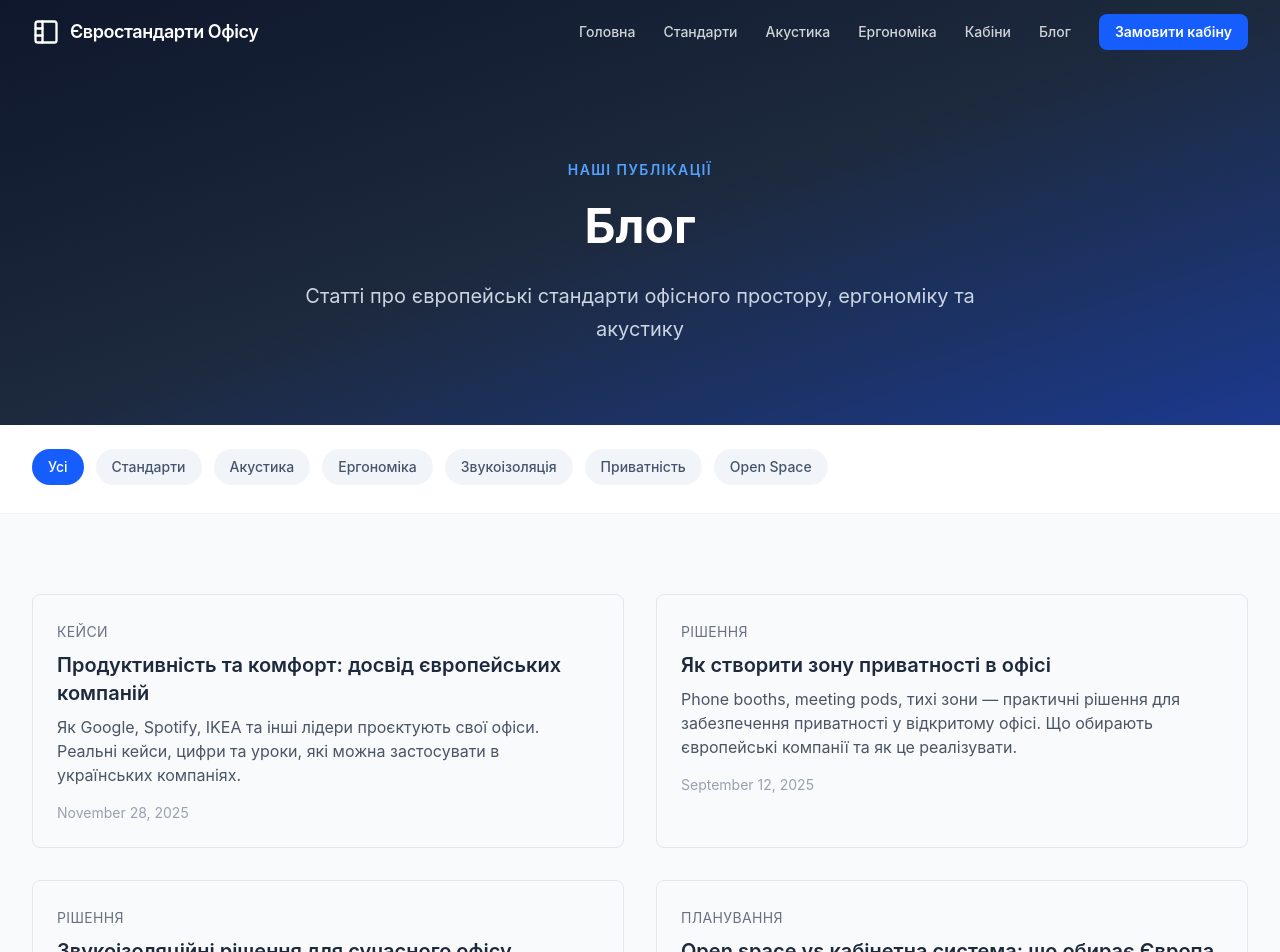
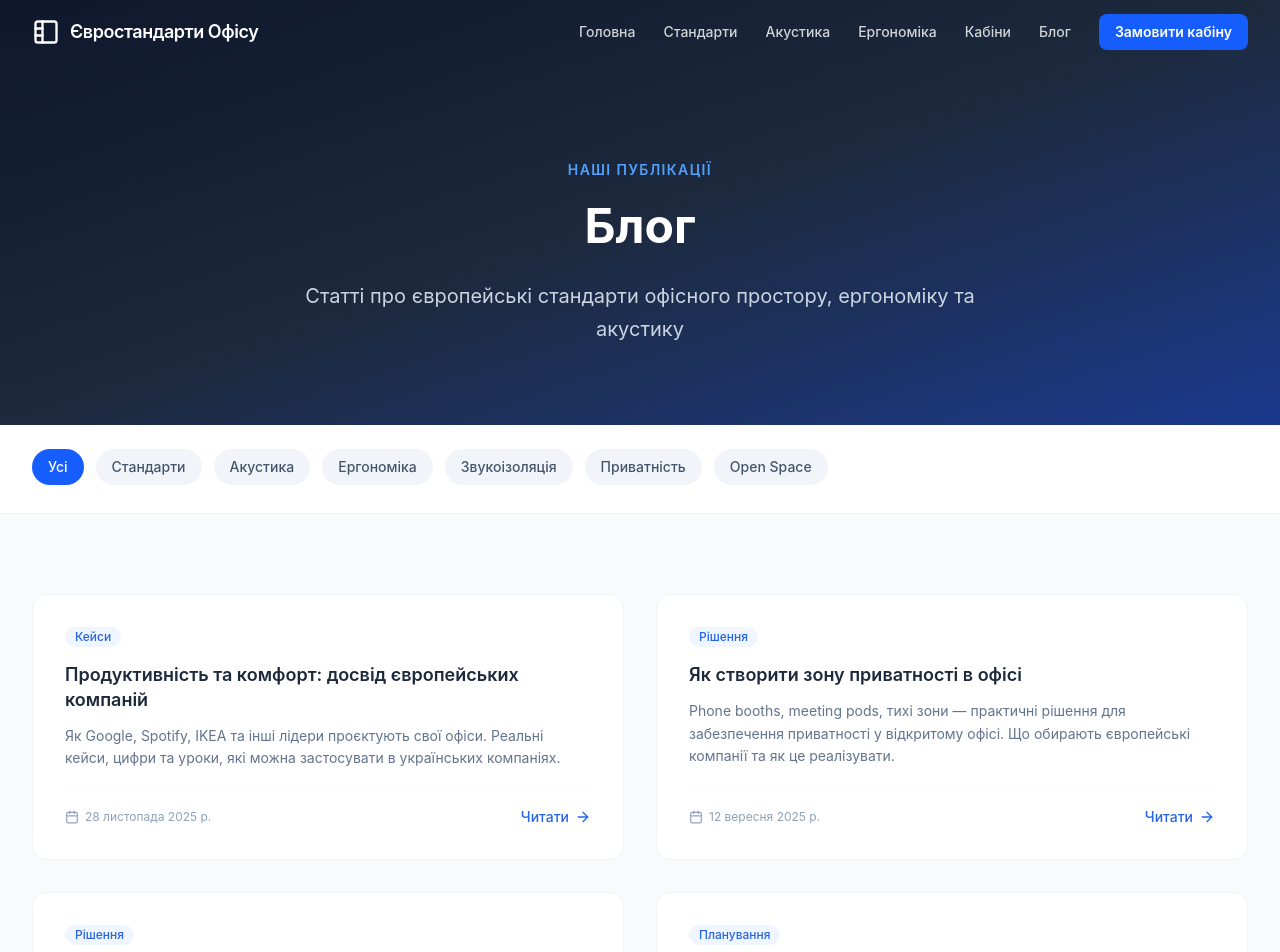
Before and after one commit to sserbin1/european, a Next.js app: page /blog in a window 1280 px wide. Shown: the top 952 px of the page. Built offline with nearby package versions, Linux system fonts and the light colour scheme.

Commit message:
Redesign PostCard with cover images

```diff
--- a/src/components/blog/PostCard.tsx
+++ b/src/components/blog/PostCard.tsx
@@ -1,5 +1,57 @@
 import Link from 'next/link'
 import type { BlogPost } from '@/lib/blog'
+
+/* -- SVG Icons ----------------------------------------------------------- */
+
+function IconCalendar() {
+  return (
+    <svg
+      className="w-3.5 h-3.5"
+      viewBox="0 0 24 24"
+      fill="none"
+      stroke="currentColor"
+      strokeWidth="2"
+      strokeLinecap="round"
+      strokeLinejoin="round"
+    >
+      <rect x="3" y="4" width="18" height="18" rx="2" ry="2" />
+      <line x1="16" y1="2" x2="16" y2="6" />
+      <line x1="8" y1="2" x2="8" y2="6" />
+      <line x1="3" y1="10" x2="21" y2="10" />
+    </svg>
+  )
+}
+
+function IconArrowRight() {
+  return (
+    <svg
+      className="w-4 h-4"
+      viewBox="0 0 24 24"
+      fill="none"
+      stroke="currentColor"
+      strokeWidth="2"
+      strokeLinecap="round"
+      strokeLinejoin="round"
+    >
+      <line x1="5" y1="12" x2="19" y2="12" />
+      <polyline points="12 5 19 12 12 19" />
+    </svg>
+  )
+}
+
+/* -- Helper --------------------------------------------------------------- */
+
+function formatDate(dateStr: string): string {
+  if (!dateStr) return ''
+  const d = new Date(dateStr)
+  return d.toLocaleDateString('uk-UA', {
+    day: 'numeric',
+    month: 'long',
+    year: 'numeric',
+  })
+}
+
+/* -- Component ------------------------------------------------------------ */
 
 interface PostCardProps {
   post: BlogPost
@@ -7,25 +59,63 @@ interface PostCardProps {
 
 export default function PostCard({ post }: PostCardProps) {
   return (
-    <article className="border border-gray-200 rounded-lg p-6 hover:shadow-md transition-shadow">
+    <Link href={`/blog/${post.slug}/`} className="cursor-pointer group block">
+      <article className="bg-white rounded-2xl border border-slate-100 h-full flex flex-col overflow-hidden transition-all duration-200 hover:shadow-lg hover:border-slate-200 hover:-translate-y-0.5">
+        {/* Cover Image */}
+        {post.coverImage && (
+          <div className="relative aspect-[16/10] overflow-hidden bg-slate-100">
+            <img
+              src={post.coverImage}
+              alt={post.title}
+              className="w-full h-full object-cover transition-transform duration-300 group-hover:scale-105"
+              loading="lazy"
+            />
             {post.category && (
-        <span className="text-sm text-gray-500 uppercase tracking-wide">
+              <span className="absolute top-3 left-3 inline-flex items-center rounded-full bg-white/90 backdrop-blur-sm px-2.5 py-0.5 text-xs font-medium text-[#2563EB]">
                 {post.category}
               </span>
             )}
-      <h2 className="text-xl font-semibold mt-2">
-        <Link href={`/blog/${post.slug}/`} className="hover:underline">
+          </div>
+        )}
+
+        <div className="p-7 sm:p-8 flex flex-col flex-1">
+          {/* Category Badge (only if no cover image) */}
+          {!post.coverImage && post.category && (
+            <span className="inline-flex items-center self-start rounded-full bg-blue-50 px-2.5 py-0.5 text-xs font-medium text-[#2563EB] mb-4">
+              {post.category}
+            </span>
+          )}
+
+          {/* Title */}
+          <h2
+            className="text-lg font-semibold text-[#1E293B] leading-snug mb-3 group-hover:text-[#2563EB] transition-colors duration-200"
+            style={{ fontFamily: 'var(--font-heading)' }}
+          >
             {post.title}
+          </h2>
+
+          {/* Excerpt */}
+          <p className="text-sm text-slate-500 leading-relaxed line-clamp-3 mb-5 flex-1">
+            {post.excerpt}
+          </p>
+
+          {/* Footer: Date + Read Link */}
+          <div className="flex items-center justify-between pt-4 border-t border-slate-50">
+            {post.publishedAt ? (
+              <div className="flex items-center gap-1.5 text-xs text-slate-400">
+                <IconCalendar />
+                <time dateTime={post.publishedAt}>{formatDate(post.publishedAt)}</time>
+              </div>
+            ) : (
+              <span />
+            )}
+
+            <span className="inline-flex items-center gap-1.5 text-sm font-medium text-[#2563EB] group-hover:gap-2.5 transition-all duration-200">
+              Читати <IconArrowRight />
+            </span>
+          </div>
+        </div>
+      </article>
     </Link>
-      </h2>
-      <p className="text-gray-600 mt-2">{post.excerpt}</p>
-      <time className="text-sm text-gray-400 mt-4 block" dateTime={post.publishedAt}>
-        {new Date(post.publishedAt).toLocaleDateString('en-US', {
-          year: 'numeric',
-          month: 'long',
-          day: 'numeric',
-        })}
-      </time>
-    </article>
   )
 }
```
Lines whose indentation alone changed are shown as unchanged.
